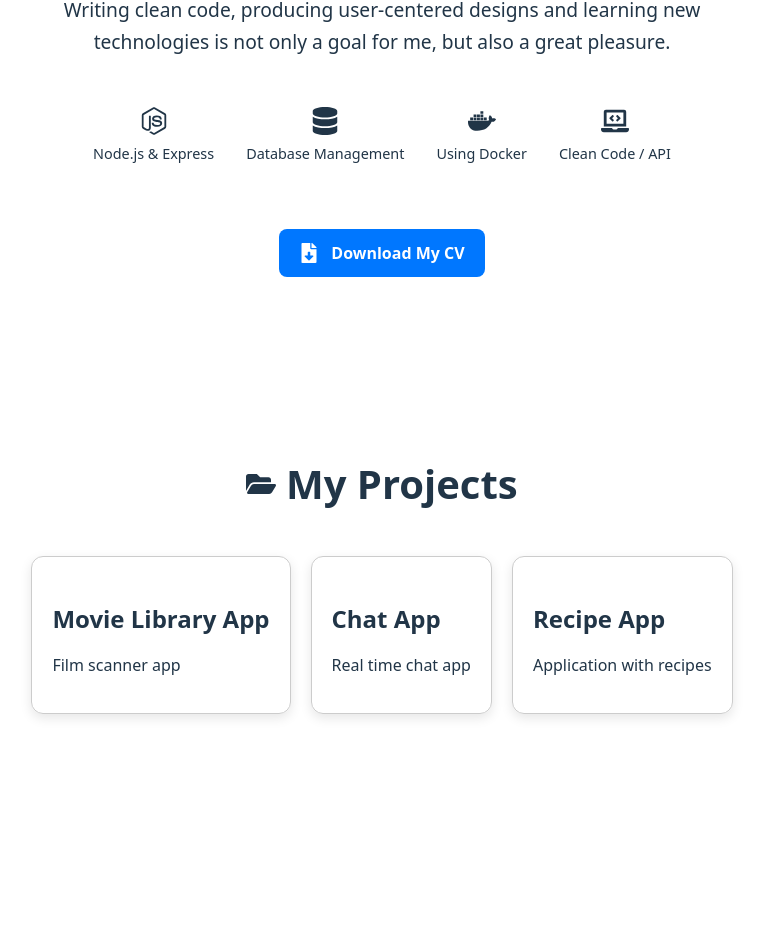
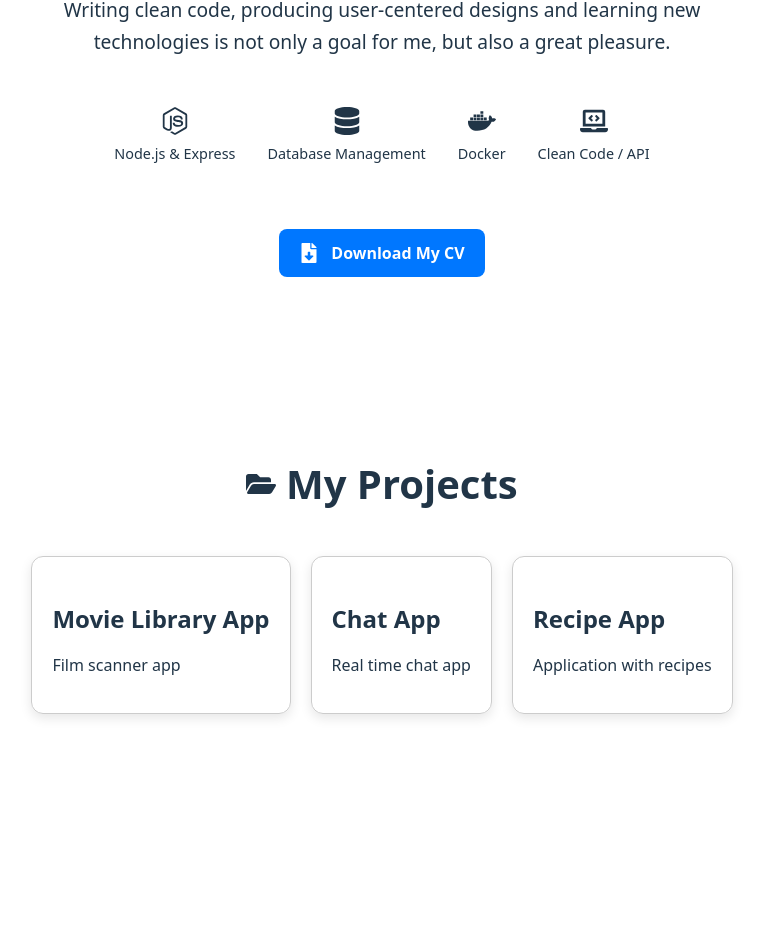
Before and after one commit to Enver-Onur-Cogalan/my-portfolio, a React (Vite) app in the folder React/my-portfolio/: page / in a window 1280 px wide. Shown: the part 1012-1942 px from the top of the page, without its empty margins (0-765 px from the left). Built offline with nearby package versions, Linux system fonts and the light colour scheme; the HTML template or start-up script is replaced by a standard one.

Commit message:
fix: About.jsx

```diff
--- a/React/my-portfolio/src/pages/About.jsx
+++ b/React/my-portfolio/src/pages/About.jsx
@@ -50,7 +50,7 @@ const About = () => {
             >
                 <Feature icon={<FaNodeJs size={28} />} label='Node.js & Express' />
                 <Feature icon={<FaDatabase size={28} />} label='Database Management' />
-                <Feature icon={<FaDocker size={28} />} label='Using Docker' />
+                <Feature icon={<FaDocker size={28} />} label='Docker' />
                 <Feature icon={<FaLaptopCode size={28} />} label='Clean Code / API' />
             </div>
 
```
